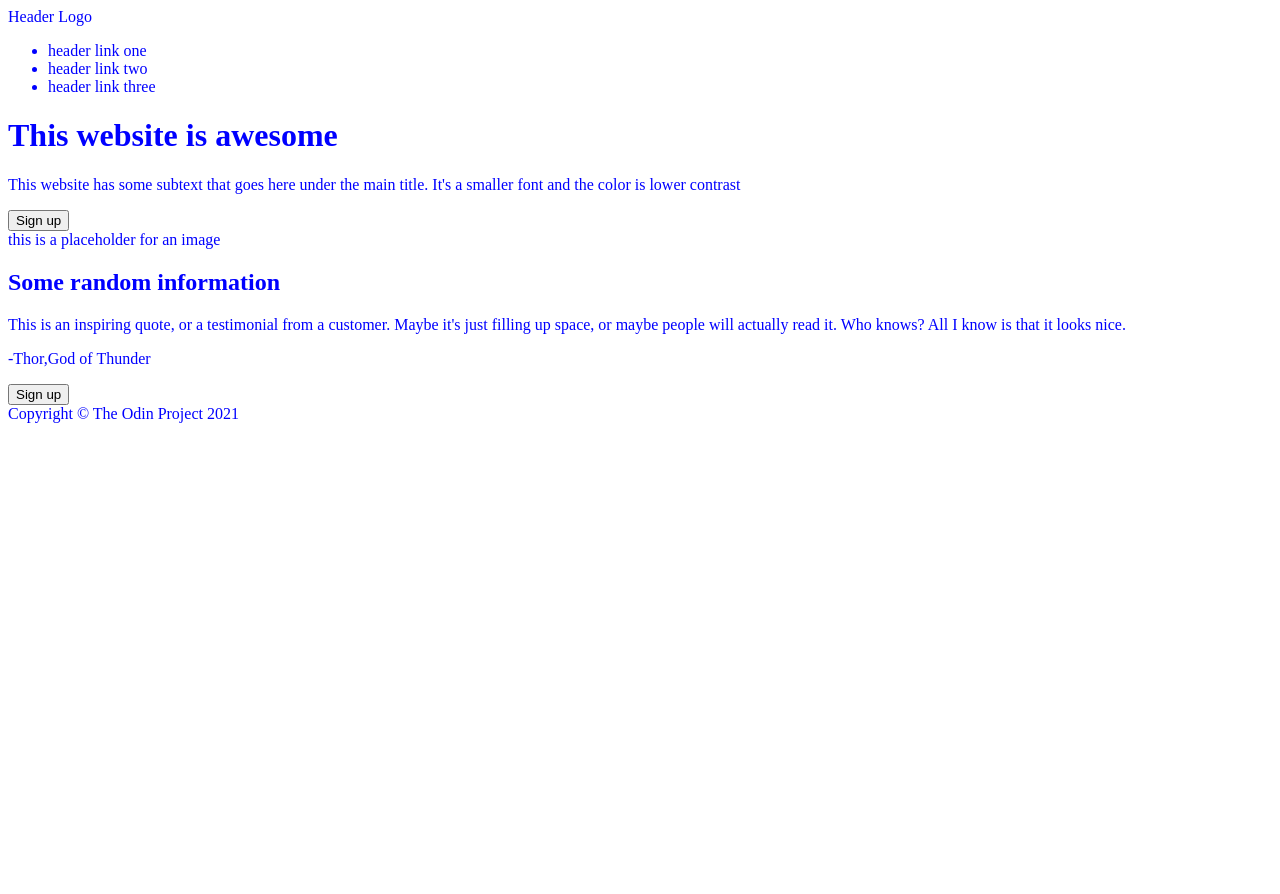
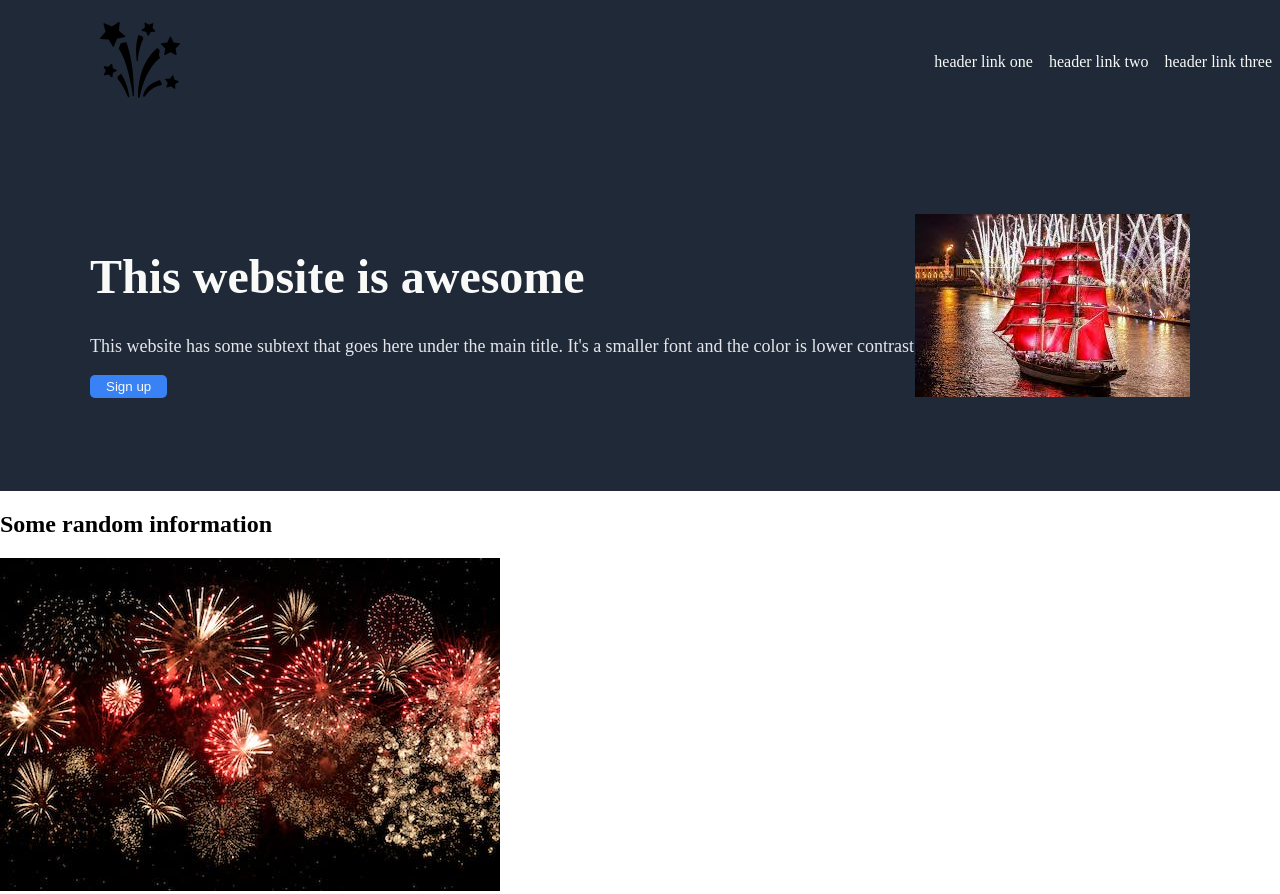
Before and after one commit to MiquelGatiusFernandez/Odin-Project, a plain HTML site: page Landpage-practice/index.html in a window 1280 px wide. Shown: the top 894 px of the page. Before the commit the page ends 800 px from the top, so only its background shows below. Drawn offline with Linux system fonts and the light colour scheme.

Commit message:
html +css for today, just a half baked non finished code, so that i don't lose it

```diff
--- a/Landpage-practice/index.html
+++ b/Landpage-practice/index.html
@@ -10,47 +10,61 @@
 </head>
 
 <body>
-    <header>
-        <div class="left logo">Header Logo</div>
+    <header class="header">
+        <div class="left-logo">
+            <img alt="firework logo" src="fireworks-svgrepo-com.svg">
+        </div>
         <ul class="right-links">
             <li><a href'#'>header link one</a></li>
             <li><a href'#'>header link two</a></li>
             <li><a href'#'>header link three</a></li>
         </ul>
     </header>
-    <div class="content-container">
+
         <div class="first-container">
             <div class="first-text">
-                <h1>This website is awesome</h1>
-                <p>This website has some subtext that goes here under the main title. It's a smaller font and the color
+                <h1 class="hero-primary-text">This website is awesome</h1>
+                <p class="hero-secondary-text">This website has some subtext that goes here under the main title.
+                    It's a smaller font and the color
                     is lower contrast</p>
                 <button class="first-button">Sign up</button>
             </div>
-            <div class="image">this is a placeholder for an image </div>
+            <div class="image">
+                <img alt="hero image" src="heroimage.jpg">
+            </div>
         </div>
 
         <div class="second-container">
             <h2>Some random information</h2>
             <div class="ilustration-cointainer">
                 <div class="image-second">
-                    <div class="image-div"></div>
+                    <div class="image-div">
+                        <img alt="fireworks1" src="fireworks1.jpeg">
+                    </div>
                     <p></p>
                 </div>
                 <div class="image-second">
-                    <div class="image-div"></div>
+                    <div class="image-div">
+                        <img alt="fireworks2" src="fireworks2.jpg">
+                    </div>
                     <p></p>
                 </div>
                 <div class="image-second">
-                    <div class="image-div"></div>
+                    <div class="image-div">
+                        <img alt="fireworks3" src="fireworks3.jpg">
+                    </div>
                     <p></p>
                 </div>
                 <div class="image-second"></div>
-                <div class="image-div"></div>
+                <div class="image-div">
+                    <img alt="fireworks4" src="fireworks4.jpg">
+                </div>
                 <p></p>
             </div>
         </div>
         <div class="third-container">
-            <p>This is an inspiring quote, or a testimonial from a customer. Maybe it's just filling up space, or maybe
+            <p>This is an inspiring quote, or a testimonial from a customer. Maybe it's just filling up space, or
+                maybe
                 people will actually read it. Who knows? All I know is that it looks nice.</p>
             <p>-Thor,God of Thunder</p>
         </div>
@@ -63,9 +77,10 @@
         </div>
 
 
-        <footer>Copyright © The Odin Project 2021
+        <footer class="footer">Copyright © The Odin Project 2021
 
         </footer>
+
 </body>
 
 </html>
--- a/Landpage-practice/style.css
+++ b/Landpage-practice/style.css
@@ -1,3 +1,83 @@
-body{
-    color:blue;
+body {
+    display: flex;
+    flex-direction: column;
+    margin: 0px;
 }
+
+
+.header {
+    flex: 1;
+    display: flex;
+    flex-direction: row;
+    background-color: #1F2937;
+    align-items: center;
+    color: #F9FAF8;
+    padding:20px 0 20px 100px;
+}
+
+.left-logo {
+    width: 80px;
+    height: auto;
+}
+.left-logo img{
+    width: 100%;
+    height: auto;
+}
+
+.right-links {
+    flex: 1;
+    display: flex;
+    justify-content: flex-end;
+}
+
+.right-links li {
+    padding: 8px;
+    list-style-type: none;
+}
+
+.footer {
+    flex: 1;
+    display: flex;
+    align-items: center;
+    justify-content: center;
+    color: #F9FAF8;
+    background-color: #1F2937;
+}
+
+.first-container {
+    background-color: #1F2937;
+    display: flex;
+    align-items: center;
+    padding: 90px;
+}
+
+.first-text {
+    flex: 1;
+    display: block;
+}
+
+.hero-primary-text {
+    font-size: 48px;
+    color: #F9FAF8;
+    font-weight: 800;
+}
+
+.hero-secondary-text {
+    font-size: 18px;
+    color: #E5E7EB;
+}
+.first-button{
+    background-color:#3882F6;
+    border-radius:5px;
+    padding-left: 16px;
+    padding-right: 16px;
+    padding: 4px 16px 4px 16px;
+    border:none;
+    color: #F9FAF8;
+    border-color: #1F2937;
+}
+
+
+.second-container{
+    background-color: white;;
+}
```
Also changed, not shown: Landpage-practice/fireworks-svgrepo-com.svg (added), Landpage-practice/fireworks1.jpeg (added), Landpage-practice/fireworks2.jpg (added), Landpage-practice/fireworks3.jpg (added), Landpage-practice/fireworks4.jpg (added), Landpage-practice/heroimage.jpg (added).
